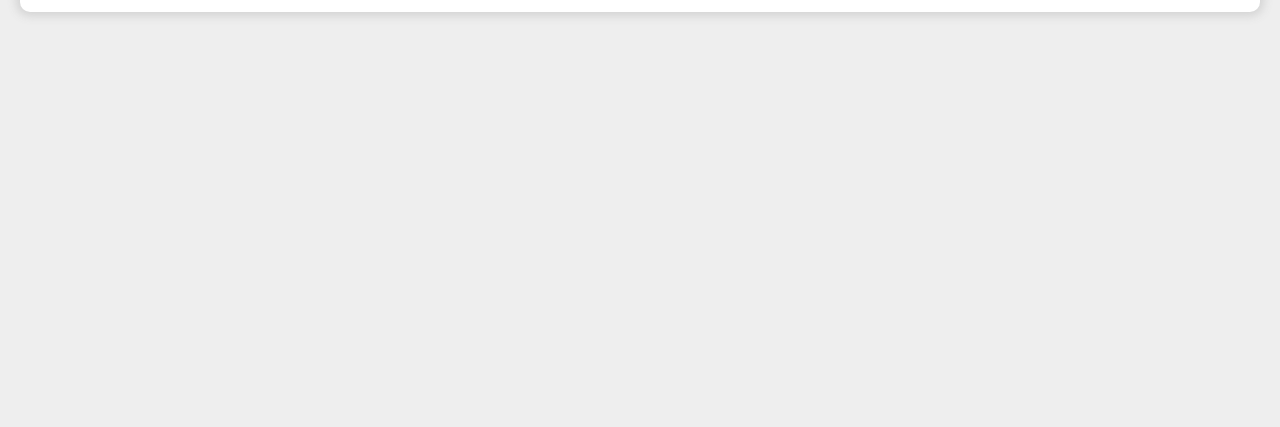
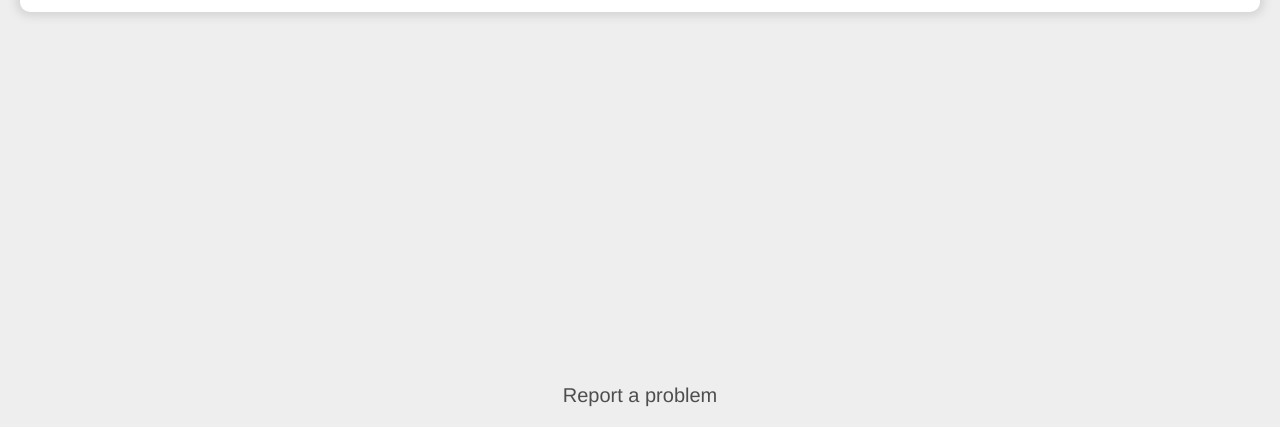
Before and after one commit to OldGroof/ConnectedOFP, a plain HTML site: page index.html in a window 1280 px wide. Shown: the part 373-800 px from the top of the page. Drawn offline with Linux system fonts and the light colour scheme.

Commit message:
Added bug report link

```diff
--- a/Resources/styling.css
+++ b/Resources/styling.css
@@ -41,6 +41,19 @@
 
 .header input:focus {
   outline: none;
+}
+
+.problem {
+  position: fixed;
+  bottom: 20px;
+  color: rgb(78, 78, 78);
+  text-decoration: none;
+  font-size: 20px;
+  text-align: center;
+}
+.problem :visited {
+  color: rgb(78, 78, 78);
+  text-decoration: none;
 }
 
 .footer {
--- a/index.html
+++ b/index.html
@@ -60,6 +60,10 @@
             </a>
         </div>
     </div>
+
+    <div style="display: flex; justify-content: center;">
+        <a class="problem" href="https://github.com/OldGroof/ConnectedOFP/issues" target="_blank">Report a problem</a>
+    </div>
     <script src="Scripts/index.js"></script>
 </body>
 
```
